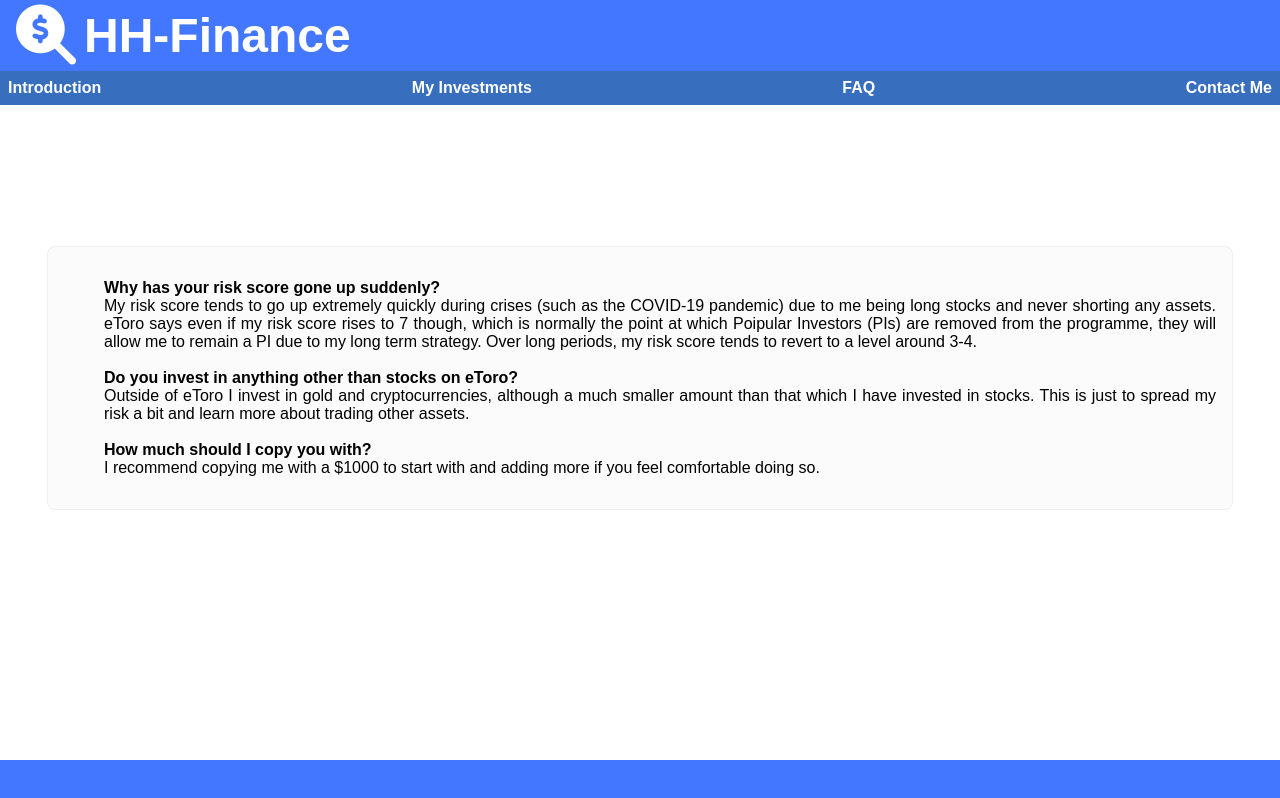
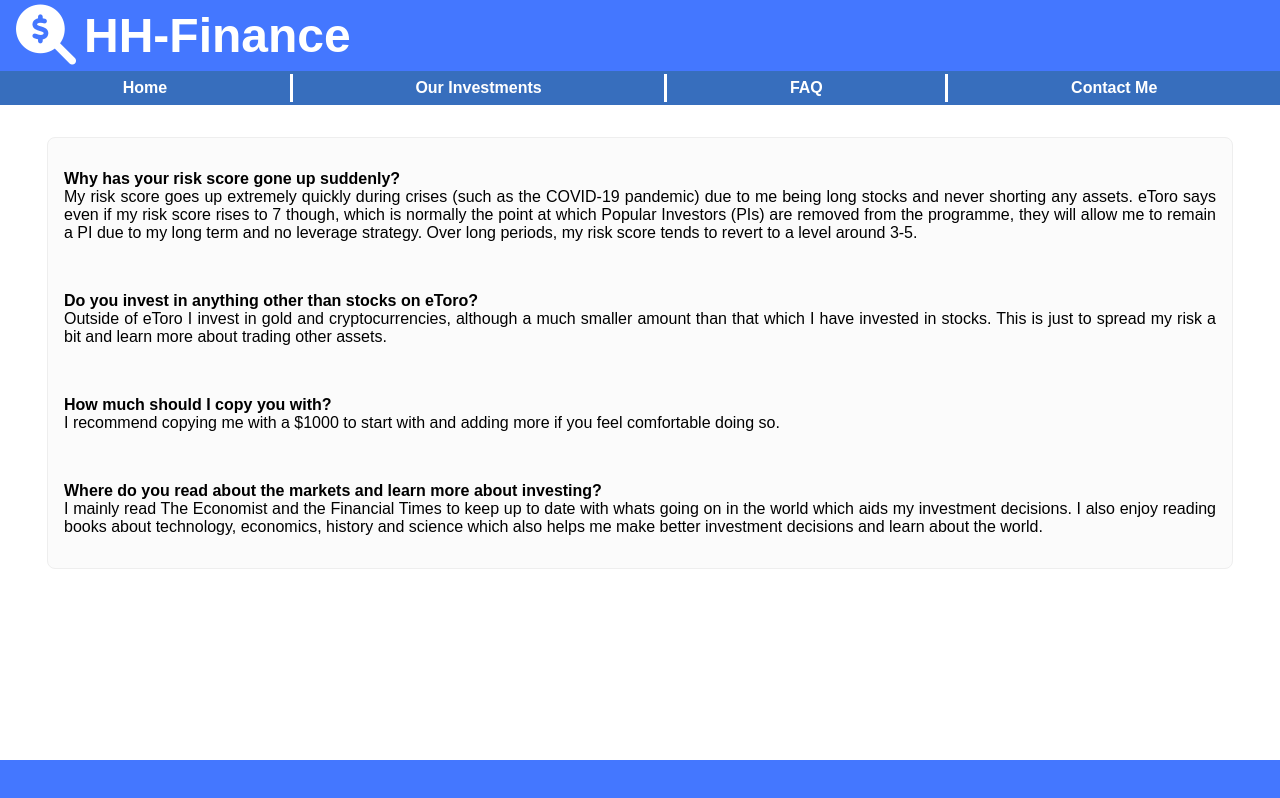
Before and after one commit to HarryH-Tech/eToro_Website, a React (Create React App) app: page /faq in a window 1280 px wide. Built offline with nearby package versions, Linux system fonts and the light colour scheme.

Commit message:
Adding final commit to backup before making live

```diff
--- a/package.json
+++ b/package.json
@@ -1,5 +1,6 @@
 {
   "name": "websiteapp",
+  "homepage": "https://www.hh-finance.tech",
   "version": "0.1.0",
   "private": true,
   "dependencies": {
--- a/public/index.html
+++ b/public/index.html
@@ -7,8 +7,9 @@
     <meta name="theme-color" content="#000000" />
     <meta
       name="description"
-      content="Web site created using create-react-app"
+      content="A website for my copiers about me and my investments on eToro."
     />
+    <meta name="author" content="Harry Harrison" />
     <link rel="apple-touch-icon" href="%PUBLIC_URL%/logo.png" />
 
     <link rel="manifest" href="%PUBLIC_URL%/manifest.json" />
--- a/src/App.js
+++ b/src/App.js
@@ -8,6 +8,7 @@ import Investments from "./components/InvestmentsPage/Investments";
 import FAQ from "./components/FAQ";
 import Contact from "./components/ContactPage/ContactPage";
 import Footer from "./components/Footer";
+import PageNotFound from "./components/PageNotFound";
 
 //Import Base Styling
 import "./assets/styles.css";
@@ -19,6 +20,7 @@ const appContainer = {
   display: "flex",
   minHeight: "100vh",
   flexDirection: "column",
+  width: "100%",
 };
 
 function App() {
@@ -32,6 +34,7 @@ function App() {
           <Route path="/investments" component={Investments} exact />
           <Route path="/faq" component={FAQ} exact />
           <Route path="/contact" component={Contact} exact />
+          <Route path="*" component={PageNotFound} exact />
         </Switch>
       </Router>
 
--- a/src/assets/StyledComponents/General.js
+++ b/src/assets/StyledComponents/General.js
@@ -6,6 +6,6 @@ export const StyledContainer = styled.div`
   border-radius: 0.5rem;
   background-color: #fbfbfb;
   width: 90%;
-  margin: auto;
+  margin: 1rem auto 1rem auto;
   text-align: justify;
 `;
--- a/src/assets/StyledComponents/Menu.js
+++ b/src/assets/StyledComponents/Menu.js
@@ -5,20 +5,24 @@ export const StyledMenu = styled.div`
   display: flex;
   justify-content: space-between;
   margin-bottom: 1rem;
+  border-bottom: 0.2rem solid #376ebd;
+  border-top: 0.2rem solid #376ebd;
 `;
 
 export const StyledLink = styled.div`
   margin: 0.5rem;
   font-weight: bold;
-
+  margin: auto;
+  text-align: center;
   transform: translate(0%);
   transition: 0.3s ease-out;
+  padding: 0.3rem;
 
   ${(props) =>
     props.animated &&
     css`
       &:hover {
-        transform: translate(0%, -20%);
+        transform: translate(0%, -15%);
         transition: 0.1s ease-out;
         text-decoration: underline;
         cursor: pointer;
--- a/src/assets/styles.css
+++ b/src/assets/styles.css
@@ -9,8 +9,9 @@ body {
 }
 
 .investments-table {
-  width: 90%;
-  margin-bottom: 2.5rem !important;
+  width: 70%;
+  margin-bottom: 2.5rem;
+  overflow: scroll;
 }
 
 .investments-table,
@@ -60,3 +61,10 @@ tr:hover {
   -webkit-transform: rotate(180deg);
   transform: rotate(180deg);
 }
+
+/******MEDIA QUERIES*******/
+/* @media only screen and (min-width: 410px) {
+  .investments-table {
+    width: 20% !important;
+  }
+} */
--- a/src/components/FAQ.js
+++ b/src/components/FAQ.js
@@ -5,38 +5,47 @@ function FAQ() {
   return (
     <>
       <StyledContainer>
-        <ul style={{ listStyleType: "none" }}>
-          <li>
+        <p>
           <strong>Why has your risk score gone up suddenly?</strong>
           <br />
-            My risk score tends to go up extremely quickly during crises (such
-            as the COVID-19 pandemic) due to me being long stocks and never
-            shorting any assets. eToro says even if my risk score rises to 7
-            though, which is normally the point at which Poipular Investors
-            (PIs) are removed from the programme, they will allow me to remain a
-            PI due to my long term strategy. Over long periods, my risk score
-            tends to revert to a level around 3-4.
-          </li>
+          My risk score goes up extremely quickly during crises (such as the
+          COVID-19 pandemic) due to me being long stocks and never shorting any
+          assets. eToro says even if my risk score rises to 7 though, which is
+          normally the point at which Popular Investors (PIs) are removed from
+          the programme, they will allow me to remain a PI due to my long term
+          and no leverage strategy. Over long periods, my risk score tends to
+          revert to a level around 3-5.
+        </p>
         <br />
-          <li>
-            <strong>
-              Do you invest in anything other than stocks on eToro?
-            </strong>
+        <p>
+          <strong>Do you invest in anything other than stocks on eToro?</strong>
           <br />
           Outside of eToro I invest in gold and cryptocurrencies, although a
-            much smaller amount than that which I have invested in stocks. This
-            is just to spread my risk a bit and learn more about trading other
+          much smaller amount than that which I have invested in stocks. This is
+          just to spread my risk a bit and learn more about trading other
           assets.
-          </li>
+        </p>
         <br />
-          <li>
+        <p>
           <strong> How much should I copy you with?</strong>
           <br />
           I recommend copying me with a $1000 to start with and adding more if
           you feel comfortable doing so.
           <br />
-          </li>
-        </ul>
+        </p>
+        <br />
+        <p>
+          <strong>
+            Where do you read about the markets and learn more about investing?
+          </strong>
+          <br />
+          I mainly read The Economist and the Financial Times to keep up to date
+          with whats going on in the world which aids my investment decisions. I
+          also enjoy reading books about technology, economics, history and
+          science which also helps me make better investment decisions and learn
+          about the world.
+          <br />
+        </p>
       </StyledContainer>
     </>
   );
--- a/src/components/Introduction.js
+++ b/src/components/Introduction.js
@@ -5,25 +5,21 @@ function Introduction() {
   return (
     <StyledContainer>
       <p>
-        <strong>Hi there,</strong>
+        <strong>Hi,</strong>
         <br />
         <br />
         If you're copying me on eToro (or interested in doing so) then you're in
         the right place. I made this website to give you a better idea about my
         investing ideas and reasons for investing in specific companies. It also
-        gives you a way to ask me any questions about my investments, should you
-        wish to.
+        gives you a way to ask me any questions about my investments privately,
+        should you wish to.
         <br />
         <br />
-        I’ve been interested in economics and investing for my whole life and
-        still enjoy reading about the history of economic ideas and businesses.
-        I also enjoy reading about current affairs as it helps me to understand
-        the world and make better investment decisions. On eToro I only invest
-        in stocks and ETFs but outside of eToro I also have a small amount of my
-        portfolio in gold and silver for diversification and as a hedge against
-        unforeseen risk. I also have a small amount of Bitcoin and a few other
-        cryptocurrencies more as speculation and just to try and understand more
-        about the technology behind them and behave as an asset.
+        Although I have no formal education in finance I’ve been interested in
+        economics and investing for my whole life and still enjoy reading about
+        the history of economic ideas and businesses. I also enjoy reading about
+        current affairs as it helps me to understand the world and make better
+        investment decisions. On eToro I only invest in stocks and ETFs .
         <br />
         <br />
         If you want to sign up to eToro either to copy me and/or just invest
--- a/src/components/InvestmentsPage/ReturnsTable.js
+++ b/src/components/InvestmentsPage/ReturnsTable.js
@@ -151,7 +151,7 @@ function ReturnsTable() {
   }
 
   return (
-    <div>
+    <div style={{ overflow: "auto" }}>
       <table className="investments-table">
         <thead>
           <tr>
--- a/src/components/Menu.js
+++ b/src/components/Menu.js
@@ -5,6 +5,11 @@ import { StyledMenu, StyledLink } from "../assets/StyledComponents/Menu";
 const LinkStyles = {
   color: "white",
   textDecoration: "none",
+  margin: "auto",
+};
+
+const vl = {
+  borderLeft: "0.2rem solid white",
 };
 
 function Menu(props) {
@@ -12,21 +17,23 @@ function Menu(props) {
     <StyledMenu>
       <StyledLink animated>
         <Link style={LinkStyles} to="/">
-          Introduction
+          Home
         </Link>
       </StyledLink>
-
+      <div style={vl}></div>
       <StyledLink animated>
         <Link style={LinkStyles} to="/investments">
-          My Investments
+          Our Investments
         </Link>
       </StyledLink>
+      <div style={vl}></div>
 
       <StyledLink animated>
         <Link style={LinkStyles} to="/FAQ">
           FAQ
         </Link>
       </StyledLink>
+      <div style={vl}></div>
 
       <StyledLink animated>
         <Link style={LinkStyles} to="/contact">
--- /dev/null
+++ b/src/components/PageNotFound.js
@@ -0,0 +1,21 @@
+import React from "react";
+import { StyledContainer } from "..//assets/StyledComponents/General";
+
+function PageNotFound(props) {
+  return (
+    <StyledContainer
+      style={{ backgroundColor: "#ff9999", textAlign: "center" }}
+    >
+      <h1>
+        Sorry!
+        <span aria-label="sad emoji" role="img">
+          😞
+        </span>
+      </h1>
+      <br />
+      <strong> The Page You Were Looking For Could Not Be Found.</strong>
+    </StyledContainer>
+  );
+}
+
+export default PageNotFound;
```
Also changed, not shown: src/components/InvestmentsPage/Investments.js (+18 -12 lines). Lines whose indentation alone changed are shown as unchanged.
